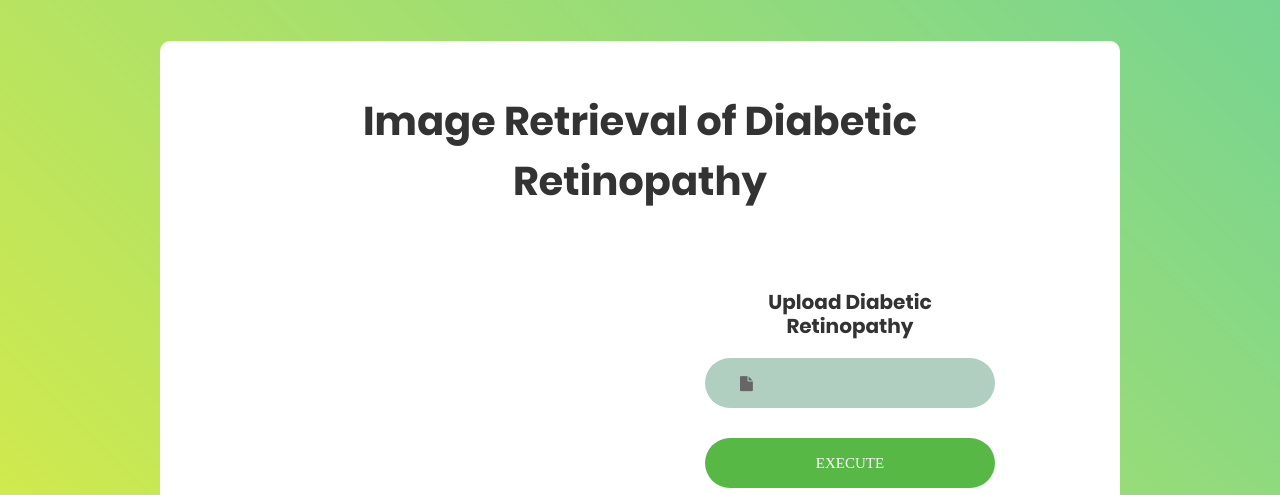
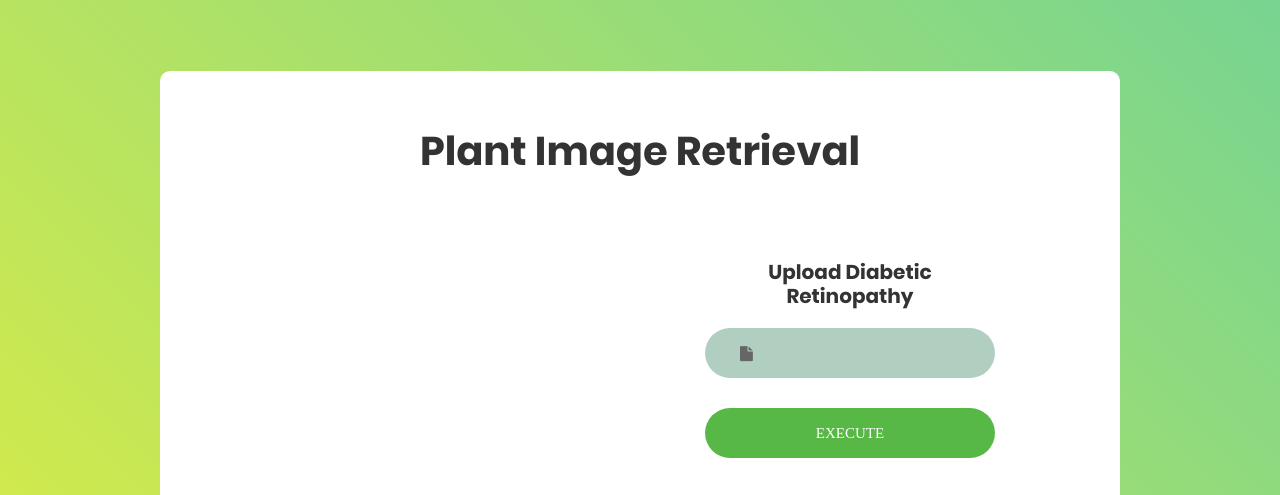
Before and after one commit to AbdulKadi12/diabetic-cbir-project-heroku-main-main, a Flask app: page / in a window 1280 px wide. Shown: the top 495 px of the page. Run offline with Flask 2, Linux system fonts and the light colour scheme; parts of the project's set-up code (start-up, migrations or seed data) failed here and were passed over; some web fonts are replaced.

Commit message:
Update index.html

```diff
--- a/templates/index.html
+++ b/templates/index.html
@@ -52,7 +52,7 @@
             <div class="wrap-login100">
                 <div class="wrap-title">
                     <span class="login100-form-mytitle">
-                        Image Retrieval of Diabetic Retinopathy
+                        Plant Image Retrieval
                     </span>
                 </div>
 
```
